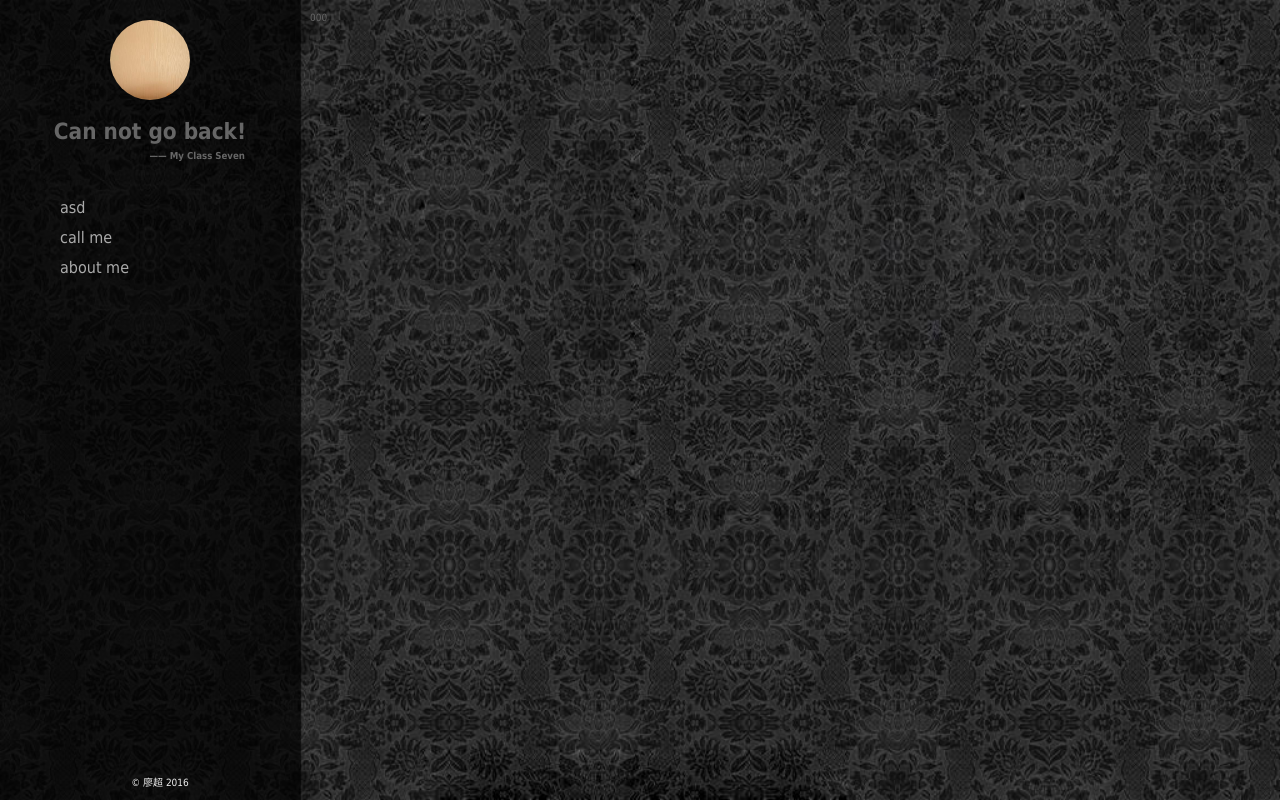
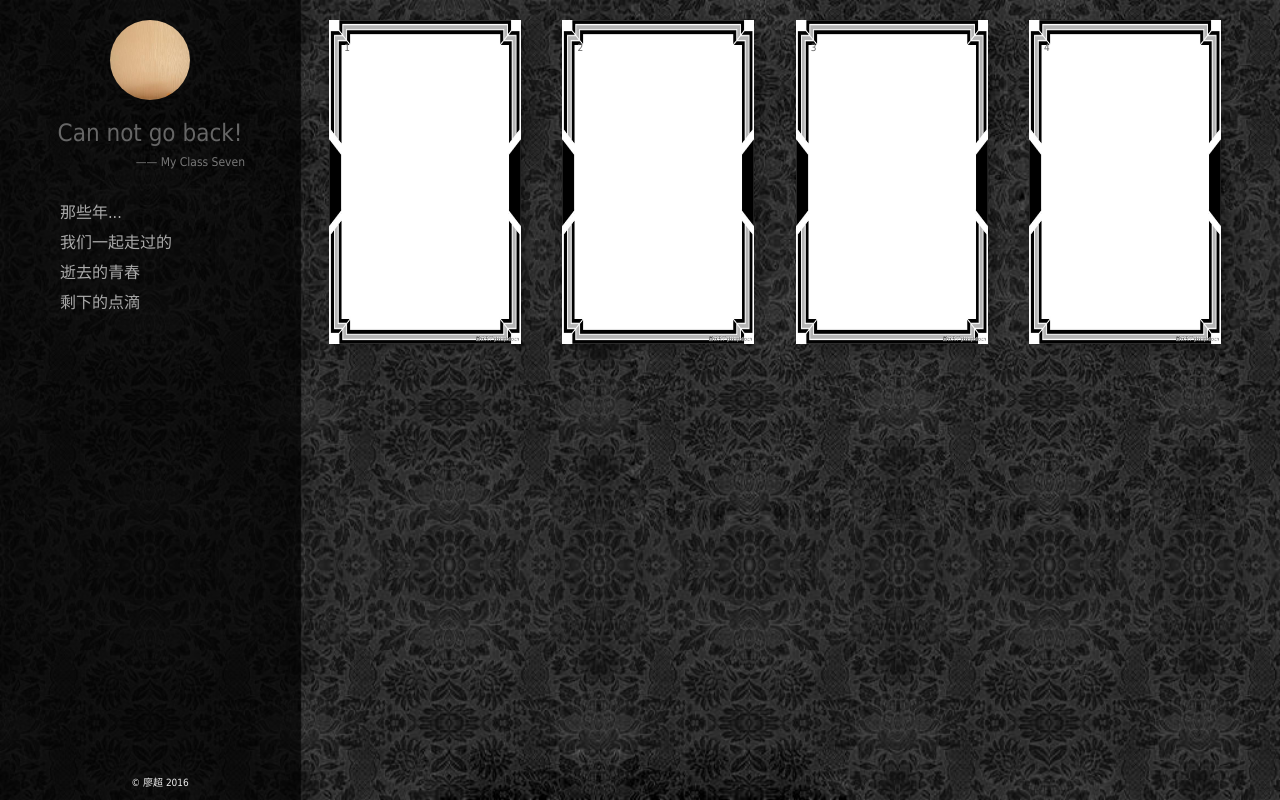
Before and after one commit to liaochao28/seven-class, a plain HTML site: page index.html in a window 1280 px wide. Drawn offline with Linux system fonts and the light colour scheme.

Commit message:
add content list

```diff
--- a/css/index.css
+++ b/css/index.css
@@ -28,13 +28,14 @@ header .photo img{
 
 header h1{
 	text-align: center;
-	font-size:1.4rem;
+	font-size:2.4rem;
 }
 header h1 small{
 	display: block;
 	text-align: right;
 	padding-right: 45px;
-	font-size: 0.6rem;
+	margin-top: 10px;
+	font-size: 1.2rem;
 }
 .links-list ul {
 	padding:0 50px;
@@ -73,3 +74,33 @@ header .copyright{
 	top: 0px;
 	bottom: 0px;
 }
+
+.content div{
+
+}
+.content div ul li{
+	display: inline-block;
+	width: 20%;
+	/*height:250px;*/
+	height: 250px;
+	margin:10px 2%;
+	padding:20px 15px;
+	background: url(../pic/border.jpg) no-repeat center center;
+	background-size: 100% 100%;
+	box-shadow: 5px 5px 10px rgba(0,0,0,.3);
+	box-sizing:border-box;
+	cursor:pointer;
+	transition: all 0.5s ease-in-out;
+	-webkit-transition: all 0.5s ease-in-out;
+	-moz-transition: all 0.5s ease-in-out;
+	-ms-transition: all 0.5s ease-in-out;
+	-o-transition: all 0.5s ease-in-out;
+}
+.content div ul li:hover{
+	/*background: none;*/
+	transform:rotateY(360deg);
+	-ms-transform:rotateY(360deg); 	/* IE 9 */
+	-moz-transform:rotateY(360deg); 	/* Firefox */
+	-webkit-transform:rotateY(360deg); /* Safari 和 Chrome */
+	-o-transform:rotateY(360deg); 	/* Opera */
+}
--- a/index.html
+++ b/index.html
@@ -6,6 +6,7 @@
 		<meta http-equiv="X-UA-Compatible" content="IE=Edge,chrome=1">
 		<title>三年七班</title>
 
+		<link rel="stylesheet" href="resource/bootstrap.min.css">
 		<link rel="stylesheet" href="css/site.css">
 		<link rel="stylesheet" media="all and (min-width:768px)" href="css/index.css">
 		<link rel="stylesheet" media="all and (max-width:768px)" href="css/index.css">
@@ -30,9 +31,10 @@
 				</h1>
 				<div class="links-list">
 					<ul>
-						<li><a href=""><span class="icon"></span>asd</a></li>
-						<li><a href=""><span class="icon"></span>call me</a></li>
-						<li><a href=""><span class="icon"></span>about me</a></li>
+						<li><a href=""><span class="icon"></span>那些年...</a></li>
+						<li><a href=""><span class="icon"></span>我们一起走过的</a></li>
+						<li><a href=""><span class="icon"></span>逝去的青春</a></li>
+						<li><a href=""><span class="icon"></span>剩下的点滴</a></li>
 					</ul>
 				</div>
 				<div class="copyright">
@@ -41,8 +43,39 @@
 			</header>
 
 			<div class="content">
-				000
+				<div>
+					<ul>
+						<li>1</li>
+						<li>2</li>
+						<li>3</li>
+						<li>4</li
+					</ul>
+				</div>
 			</div>
 		</div>
+		<script src="resource/jquery-1.11.3.min.js"></script>
+		<script src="resource/bootstrap.min.js"></script>
+		<script>
+
+			/**
+			 *设置宽高比
+			 *初次加载和window的resize时间都将调用
+			**/
+			function setHeight(list) {
+				$.each(list, function(){
+					var _thisW = $(this).width();
+					$(this).css("height", (_thisW*2)+"px");
+				});
+			}
+
+			$(document).ready(function(){
+				var lists = $(".content div ul li");
+				setHeight(lists);
+			});
+			$(window).resize(function(){
+				var lists = $(".content div ul li");
+				setHeight(lists);
+			});
+		</script>
 	</body>
 </html>
```
